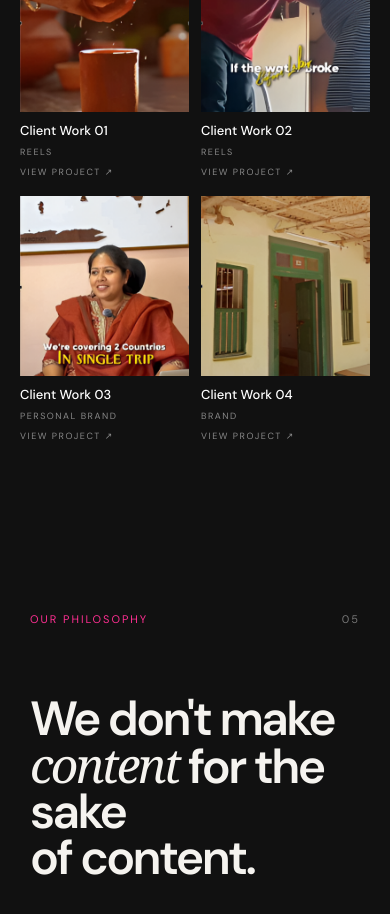
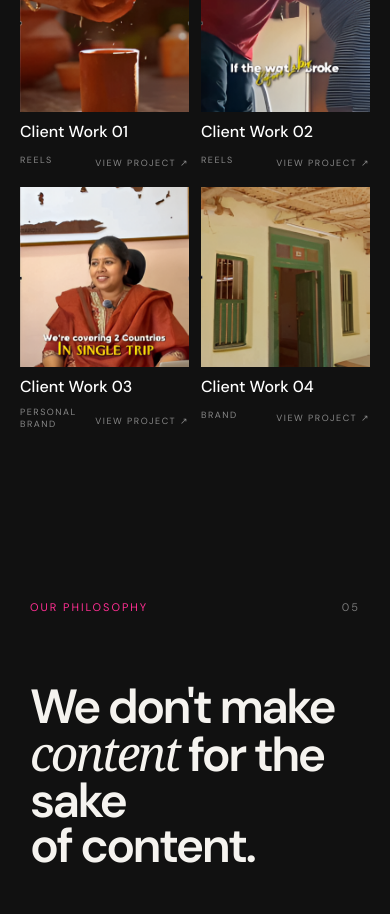
Before and after one commit to cadbury111/in-frame-medias, a React (Vite) app: page / in a window 390 px wide. Shown: the part 2860-3774 px from the top of the page. Built offline with nearby package versions, Linux system fonts and the light colour scheme; a web font is replaced by a local one.

Commit message:
Update portfolio layout

```diff
--- a/src/index.css
+++ b/src/index.css
@@ -2160,3 +2160,76 @@ html {
     color: #ff2f87;
   }
 }
+/* ========================================
+   PORTFOLIO INFO - FINAL LAYOUT
+======================================== */
+
+.portfolio-info {
+  display: block;
+  width: 100%;
+}
+
+.portfolio-info h3 {
+  display: block;
+  width: 100%;
+  margin: 0 0 12px;
+  font-size: 18px;
+  font-weight: 500;
+  line-height: 1.2;
+}
+
+.portfolio-meta {
+  display: flex;
+  justify-content: space-between;
+  align-items: center;
+  width: 100%;
+  gap: 10px;
+}
+
+.portfolio-meta > span {
+  font-size: 11px;
+  letter-spacing: 1.5px;
+}
+
+.portfolio-view {
+  white-space: nowrap;
+  margin-left: auto;
+}
+
+
+/* ========================================
+   MOBILE
+======================================== */
+
+@media (max-width: 768px) {
+
+  .portfolio-info {
+    display: block;
+    width: 100%;
+  }
+
+  .portfolio-info h3 {
+    display: block;
+    width: 100%;
+    margin: 0 0 10px;
+    font-size: 16px;
+    line-height: 1.2;
+  }
+
+  .portfolio-meta {
+    display: flex;
+    justify-content: space-between;
+    align-items: center;
+    width: 100%;
+  }
+
+  .portfolio-meta > span {
+    font-size: 9px;
+  }
+
+  .portfolio-view {
+    white-space: nowrap;
+    margin-left: auto;
+  }
+
+}
```
